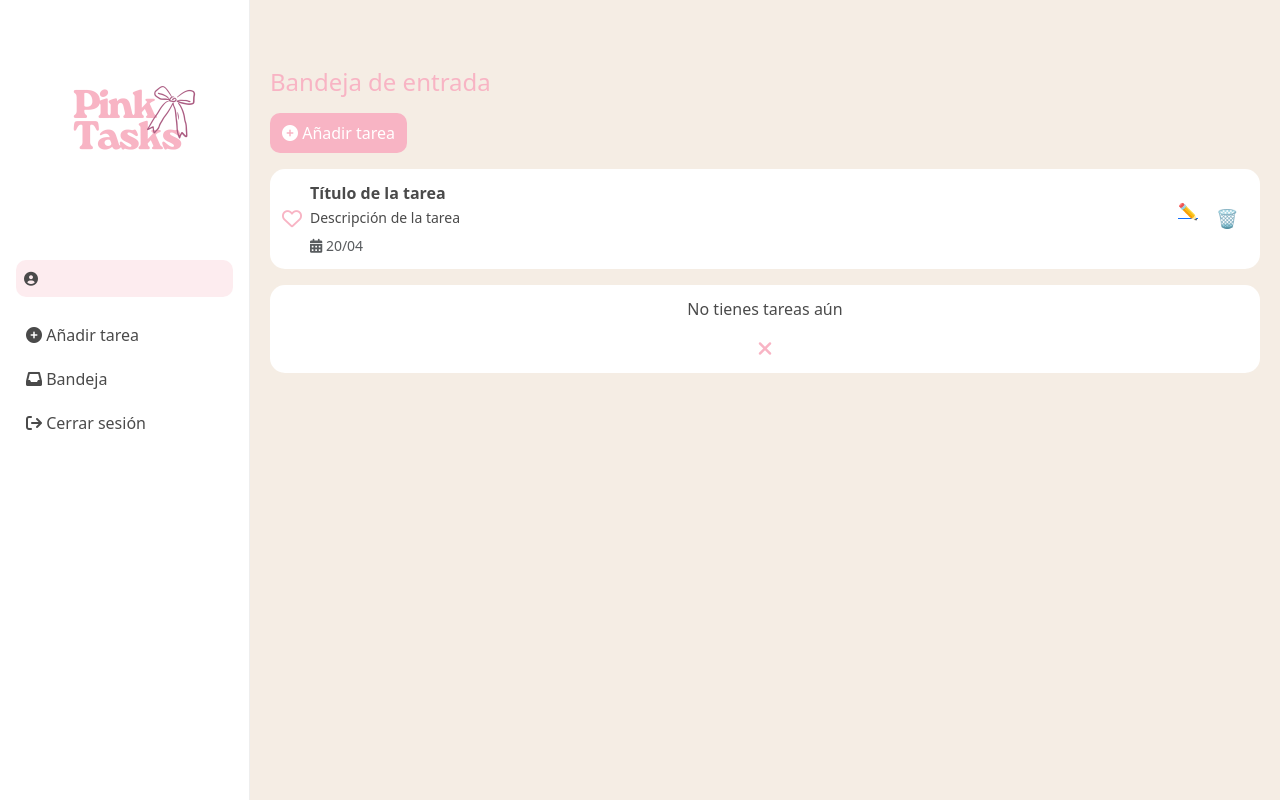
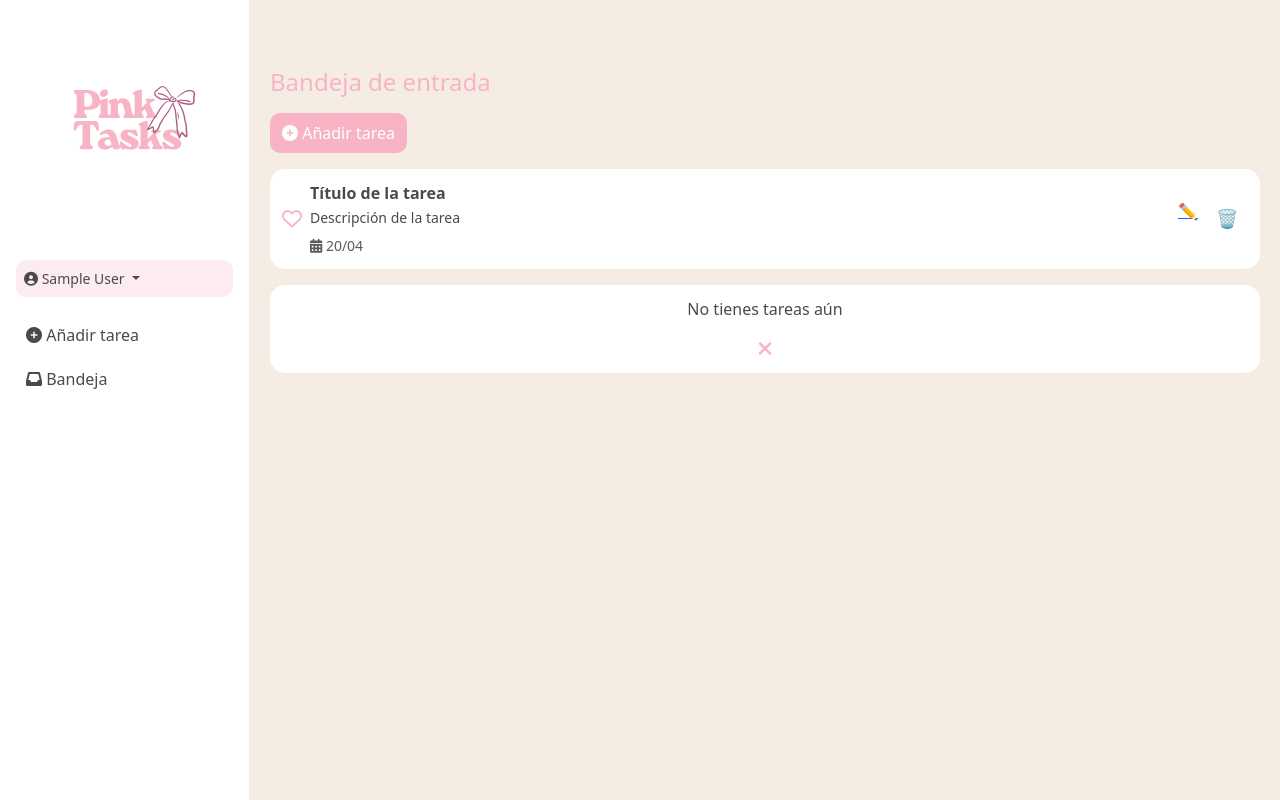
Before and after one commit to Alicia-09/gestor_tareas, a Flask app: page /inicio in a window 1280 px wide. Run offline with Flask 3, Linux system fonts and the light colour scheme; the visitor is signed in with stand-in values (Sample User, id 1).

```diff
--- a/templates/base_app.html
+++ b/templates/base_app.html
@@ -23,14 +23,22 @@
         </div>
 
         <!-- nombre usuario -->
-        <div class="usuario mb-3">
-            <i class="fa-solid fa-circle-user"></i>
-        </div>
+        <div class="usuario mb-3 dropdown">
+                            <a class="nav-link dropdown-toggle welcome-user" href="#" role="button" data-bs-toggle="dropdown"><i class="fa-solid fa-circle-user"></i>
+                                {{ session.usuario }}
+                            </a>
+
+                            <ul class="dropdown-menu">
+                                <li><a class="dropdown-item" href="#">Editar Perfil</a></li>
+                                <li><a class="dropdown-item text-danger" href="/logout">
+                                    <i class="fas fa-sign-out-alt"></i> Cerrar Sesión
+                                </a></li>
+                            </ul>
+                        </div>
 
         <!-- menu -->
         <a href="#" class="menu-item"><i class="fa-solid fa-circle-plus"></i> Añadir tarea</a>
         <a href="#" class="menu-item"><i class="fa-solid fa-inbox"></i> Bandeja</a>
-        <a href="/logout" class="menu-item"><i class="fa-solid fa-arrow-right-from-bracket"></i> Cerrar sesión</a>
 
     </div>
 
```
